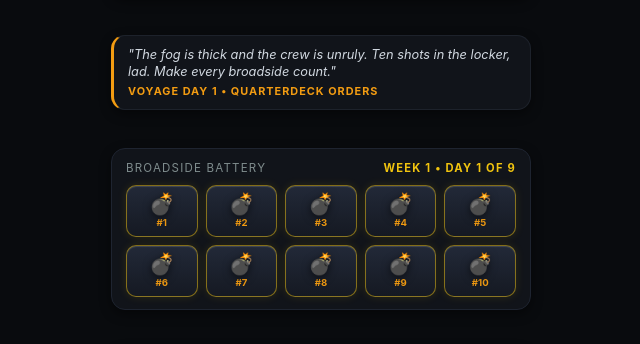
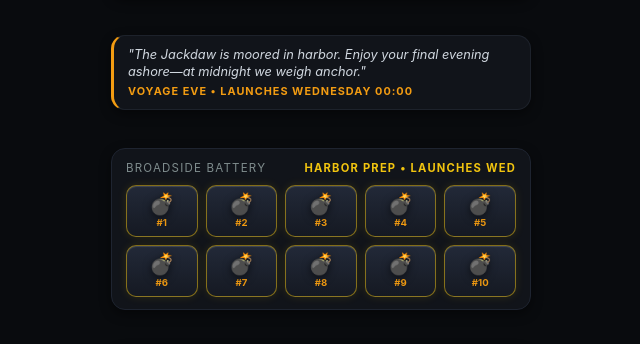
Before and after one commit to SleepyLisus/taper-track, a plain HTML site: page index.html in a window 1280 px wide. Shown: the part 138-482 px from the top of the page, without its empty margins (319-959 px from the left). Drawn offline with Linux system fonts and the light colour scheme.

Commit message:
Update index.html

```diff
--- a/index.html
+++ b/index.html
@@ -433,7 +433,6 @@
 
     .btn-link:active { background: #1c212a; }
 
-    /* Modal Overlay for Ship's Log so it never causes page scrolling */
     .modal-overlay {
       display: none;
       position: fixed;
@@ -529,7 +528,6 @@
     </div>
   </div>
 
-  <!-- Pop-up Modal for Captain's Log -->
   <div class="modal-overlay" id="logModal" onclick="toggleLogs()">
     <div class="modal-card" onclick="event.stopPropagation()">
       <div class="title">
@@ -638,17 +636,10 @@
       "Full sails, clear skies, not a puff of smoke on deck. The 20,000 bounty is yours, Edward Kenway—drop anchor and claim the prize."
     ];
 
-    const KEY_START_DATE = 'taper_start_date';
     const KEY_LOGS = 'taper_logs';
 
-    let startDateStr = localStorage.getItem(KEY_START_DATE);
-    if (!startDateStr) {
-      const now = new Date();
-      const anchor = new Date(now.getFullYear(), now.getMonth(), now.getDate(), 0, 0, 0);
-      startDateStr = anchor.toISOString();
-      localStorage.setItem(KEY_START_DATE, startDateStr);
-    }
-    const anchorDate = new Date(startDateStr);
+    // Hardcoded anchor to Wednesday, Nov 4, 2026 at 00:00:00 local time
+    const anchorDate = new Date(2026, 10, 4, 0, 0, 0);
 
     let logs = JSON.parse(localStorage.getItem(KEY_LOGS) || '[]');
 
@@ -659,11 +650,11 @@
     function getDayIndex() {
       const now = new Date();
       const diffMs = now.getTime() - anchorDate.getTime();
-      return Math.max(0, Math.floor(diffMs / (1000 * 60 * 60 * 24)));
+      return Math.floor(diffMs / (1000 * 60 * 60 * 24));
     }
 
     function getPhaseConfig() {
-      const dayIdx = getDayIndex();
+      const dayIdx = Math.max(0, getDayIndex());
 
       if (dayIdx < 9) {
         return { label: "Week 1", limit: 10, intervalMin: 90, dayInPhase: dayIdx + 1, totalPhaseDays: 9 };
@@ -689,10 +680,11 @@
     }
 
     function calculateTotalSavings() {
-      const currentDayIdx = getDayIndex();
+      const rawDayIdx = getDayIndex();
+      if (rawDayIdx <= 0) return 0; // Pre-voyage (Tuesday) or Day 1 active = 0 banked
+
       let totalAvoidedSticks = 0;
-
-      for (let d = 0; d < currentDayIdx; d++) {
+      for (let d = 0; d < rawDayIdx; d++) {
         const dayStart = anchorDate.getTime() + (d * 24 * 60 * 60 * 1000);
         const dayEnd = dayStart + (24 * 60 * 60 * 1000);
         const daySticks = logs.filter(ts => ts >= dayStart && ts < dayEnd).length;
@@ -745,14 +737,20 @@
 
     function updateUI() {
       const now = getNow();
-      const dayIdx = getDayIndex();
+      const rawDayIdx = getDayIndex();
+      const dayIdx = Math.max(0, rawDayIdx);
       const phase = getPhaseConfig();
       const todayLogs = getTodayLogs();
       const lastLog = getLastLog();
 
-      const quoteIdx = Math.min(dayIdx, PIRATE_QUOTES.length - 1);
-      document.getElementById('dailyQuoteText').innerText = `"${PIRATE_QUOTES[quoteIdx]}"`;
-      document.getElementById('dailyQuoteAuthor').innerText = `Voyage Day ${dayIdx + 1} • Quarterdeck Orders`;
+      if (rawDayIdx < 0) {
+        document.getElementById('dailyQuoteText').innerText = `"The Jackdaw is moored in harbor. Enjoy your final evening ashore—at midnight we weigh anchor."`;
+        document.getElementById('dailyQuoteAuthor').innerText = `Voyage Eve • Launches Wednesday 00:00`;
+      } else {
+        const quoteIdx = Math.min(dayIdx, PIRATE_QUOTES.length - 1);
+        document.getElementById('dailyQuoteText').innerText = `"${PIRATE_QUOTES[quoteIdx]}"`;
+        document.getElementById('dailyQuoteAuthor').innerText = `Voyage Day ${dayIdx + 1} • Quarterdeck Orders`;
+      }
 
       const netSavings = calculateTotalSavings();
       document.getElementById('totalSavings').innerText = netSavings.toLocaleString() + ' Ft';
@@ -764,9 +762,9 @@
       const firedCount = todayLogs.length;
       renderCannonDeck(firedCount, phase.limit);
 
-      document.getElementById('phaseSubTag').innerText = phase.totalPhaseDays === "∞"
-        ? `${phase.label.toUpperCase()} • FREEDOM`
-        : `${phase.label.toUpperCase()} • DAY ${phase.dayInPhase} OF ${phase.totalPhaseDays}`;
+      document.getElementById('phaseSubTag').innerText = rawDayIdx < 0
+        ? `HARBOR PREP • LAUNCHES WED`
+        : (phase.totalPhaseDays === "∞" ? `${phase.label.toUpperCase()} • FREEDOM` : `${phase.label.toUpperCase()} • DAY ${phase.dayInPhase} OF ${phase.totalPhaseDays}`);
 
       const timerDisplay = document.getElementById('timerClock');
       const timerStatus = document.getElementById('timerStatus');
@@ -891,11 +889,8 @@
     }
 
     function resetAllData() {
-      if (confirm("Scuttle the ship and reset all plunder, battery, and voyages back to Day 1?")) {
+      if (confirm("Scuttle and clear all test logs for Wednesday's launch?")) {
         localStorage.clear();
-        const now = new Date();
-        const anchor = new Date(now.getFullYear(), now.getMonth(), now.getDate(), 0, 0, 0);
-        localStorage.setItem(KEY_START_DATE, anchor.toISOString());
         logs = [];
         updateUI();
         renderLogList();
```
